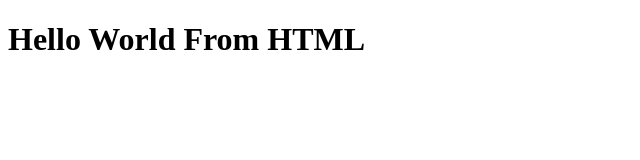
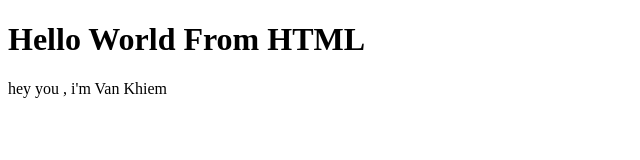
Before and after one commit to meihknav/Database-Html, a plain HTML site: page index.html in a window 1280 px wide. Shown: the whole page, without its empty margins (0-640 px from the left). Drawn offline with Linux system fonts and the light colour scheme.

Commit message:
source chapter 2, video 2

```diff
--- a/index.html
+++ b/index.html
@@ -9,5 +9,6 @@
 <script src="./video2/video2.js"></script>
 <body>
     <h1> Hello World From HTML</h1>
+    <p>hey you , i'm Van Khiem</p>
 </body>
 </html>
```
